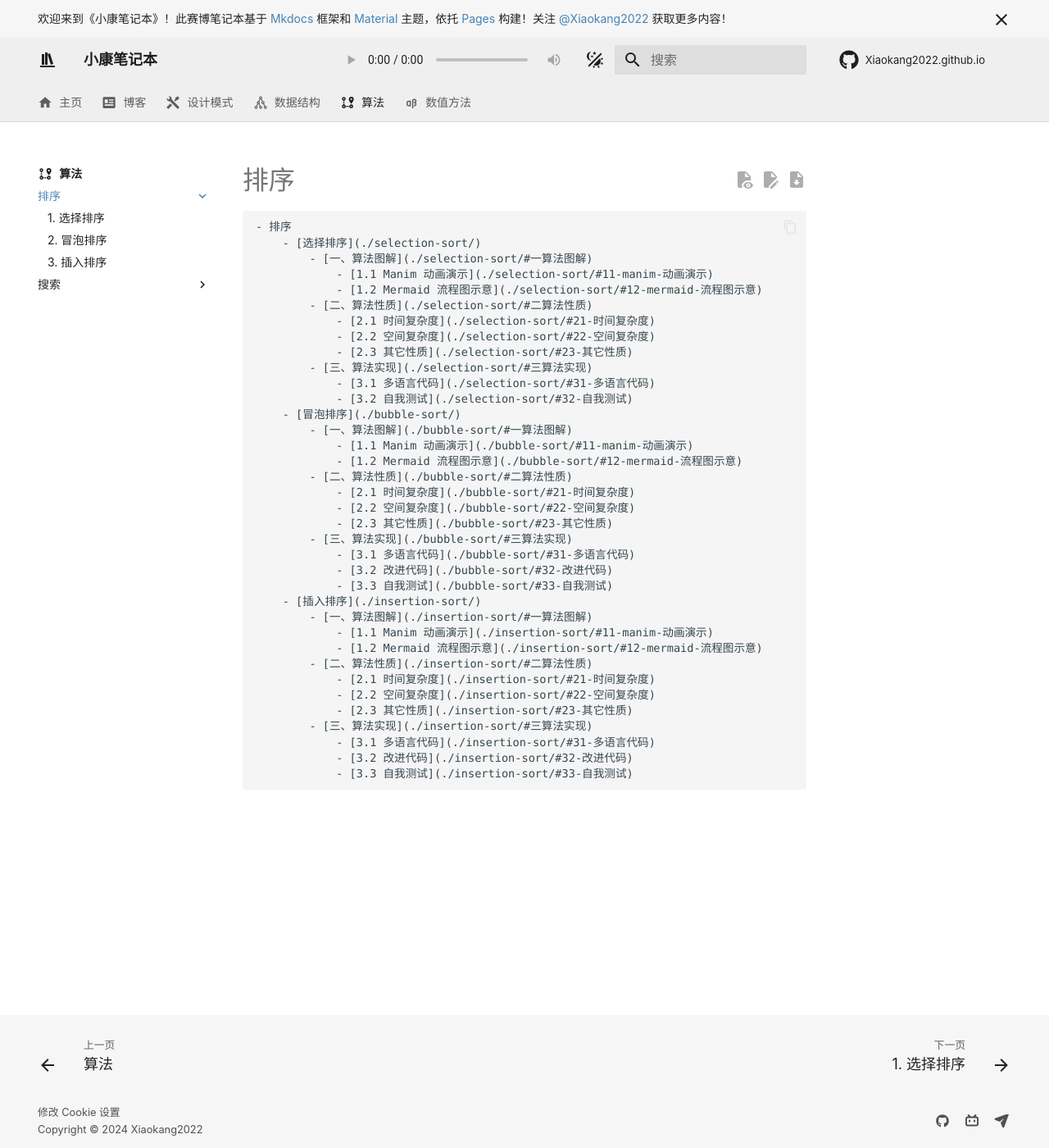
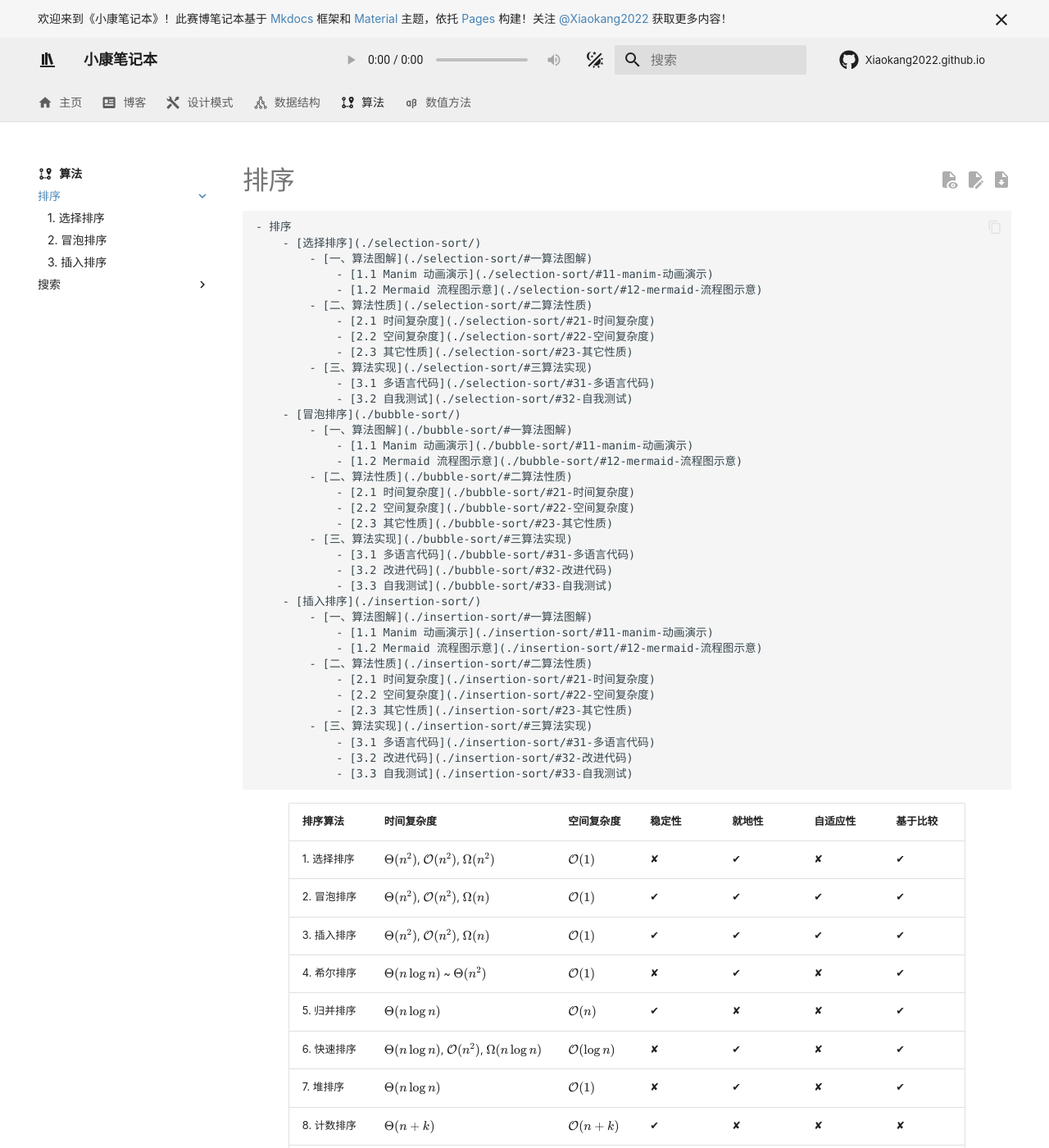
Before and after one commit to Xiaokang2022/Xiaokang2022.github.io, an MkDocs documentation site: the page built from docs/algorithm/sort/index.md, in a window 1280 px wide and 1400 px high. Shown: the whole window at 82% size. Built offline with MkDocs 1.6.1 and Material for MkDocs 9.7.7, drawn with Linux system fonts in a browser that asks for light colours; comment, search, counter and statistics services are not loaded; a style sheet for code colours, icons or effects is not loaded; some of the changed lines change nothing that is shown; some of the changed text lies outside the part shown.

Commit message:
改进样式

````diff
--- a/docs/algorithm/sort/index.md
+++ b/docs/algorithm/sort/index.md
@@ -1,5 +1,7 @@
 ---
 comments: true
+hide:
+    - toc
 ---
 
 # 排序
@@ -42,3 +44,16 @@
             - [3.2 改进代码](./insertion-sort/#32-改进代码)
             - [3.3 自我测试](./insertion-sort/#33-自我测试)
 ```
+
+| 排序算法    | 时间复杂度                                                 | 空间复杂度            | 稳定性 | 就地性 | 自适应性 | 基于比较 |
+| :---------- | :--------------------------------------------------------- | :-------------------- | :----- | :----- | :------- | :------- |
+| 1. 选择排序 | $\Theta(n^2)$, $\mathcal{O}(n^2)$, $\Omega(n^2)$           | $\mathcal{O}(1)$      | ✘      | ✔      | ✘        | ✔        |
+| 2. 冒泡排序 | $\Theta(n^2)$, $\mathcal{O}(n^2)$, $\Omega(n)$             | $\mathcal{O}(1)$      | ✔      | ✔      | ✔        | ✔        |
+| 3. 插入排序 | $\Theta(n^2)$, $\mathcal{O}(n^2)$, $\Omega(n)$             | $\mathcal{O}(1)$      | ✔      | ✔      | ✔        | ✔        |
+| 4. 希尔排序 | $\Theta(n \log n)$ ~ $\Theta(n^2)$                         | $\mathcal{O}(1)$      | ✘      | ✔      | ✘        | ✔        |
+| 5. 归并排序 | $\Theta(n \log n)$                                         | $\mathcal{O}(n)$      | ✔      | ✘      | ✘        | ✔        |
+| 6. 快速排序 | $\Theta(n \log n)$, $\mathcal{O}(n^2)$, $\Omega(n \log n)$ | $\mathcal{O}(\log n)$ | ✘      | ✔      | ✘        | ✔        |
+| 7. 堆排序   | $\Theta(n \log n)$                                         | $\mathcal{O}(1)$      | ✘      | ✔      | ✘        | ✔        |
+| 8. 计数排序 | $\Theta(n+k)$                                              | $\mathcal{O}(n+k)$    | ✔      | ✘      | ✘        | ✘        |
+| 9. 基数排序 | $\Theta(n+k)$, $\mathcal{O}(n^2)$, $\Omega(n+k)$           | $\mathcal{O}(n+k)$    | ✔      | ✘      | ✘        | ✘        |
+| 10. 桶排序  | $\Theta(d\times(n+k))$                                     | $\mathcal{O}(n+k)$    | ✔      | ✘      | ✘        | ✘        |
--- a/docs/overrides/css/extra.css
+++ b/docs/overrides/css/extra.css
@@ -157,3 +157,8 @@
     color: var(--md-code-fg-color);
     background-color: var(--md-code-bg-color);
 }
+
+/*公式字体略微减小*/
+.arithmatex {
+    font-size: small;
+}
--- /dev/null
+++ b/docs/overrides/js/katex.js
@@ -0,0 +1,12 @@
+// https://squidfunk.github.io/mkdocs-material/reference/math/#katex
+
+document$.subscribe(({ body }) => {
+    renderMathInElement(body, {
+        delimiters: [
+            { left: "$$", right: "$$", display: true },
+            { left: "$", right: "$", display: false },
+            { left: "\\(", right: "\\)", display: false },
+            { left: "\\[", right: "\\]", display: true }
+        ],
+    })
+})
--- a/docs/overrides/js/mathjax.js
+++ /dev/null
@@ -1,21 +0,0 @@
-// https://squidfunk.github.io/mkdocs-material/reference/math/
-
-window.MathJax = {
-  tex: {
-    inlineMath: [["\\(", "\\)"]],
-    displayMath: [["\\[", "\\]"]],
-    processEscapes: true,
-    processEnvironments: true
-  },
-  options: {
-    ignoreHtmlClass: ".*|",
-    processHtmlClass: "arithmatex"
-  }
-};
-
-document$.subscribe(() => {
-  MathJax.startup.output.clearCache()
-  MathJax.typesetClear()
-  MathJax.texReset()
-  MathJax.typesetPromise()
-})
--- a/mkdocs.yml
+++ b/mkdocs.yml
@@ -269,10 +269,11 @@
 extra_javascript:
   - js/click-colorful.js # 鼠标点击效果
   - js/shortcuts.js # 绑定左右键换页的键盘快捷键
-  - js/mathjax.js # 数学表达式
+  - js/katex.js # 数学表达式
   - js/thebe.js
   - js/tablesort.js # 表格排序功能
-  - https://unpkg.com/mathjax@latest/es5/tex-mml-chtml.js # 数学表达式运行环境
+  - https://unpkg.com/katex@latest/dist/katex.min.js # 数学表达式
+  - https://unpkg.com/katex@latest/dist/contrib/auto-render.min.js # 自动渲染数学表达式
   - https://unpkg.com/tablesort@latest/dist/tablesort.min.js # 表格排序功能运行环境（默认文本类型）
   - https://unpkg.com/tablesort@latest/dist/sorts/tablesort.date.min.js # 表格排序功能（日期类型）
   - https://unpkg.com/tablesort@latest/dist/sorts/tablesort.dotsep.min.js # 表格排序功能（点分割类型）
@@ -285,6 +286,7 @@
 
 extra_css:
   - css/extra.css # 加载自定义的样式
+  - https://unpkg.com/katex@latest/dist/katex.min.css # 数学表达式
   - https://cdnjs.cloudflare.com/ajax/libs/font-awesome/4.7.0/css/font-awesome.min.css # 图标字体库
   - https://cdnjs.cloudflare.com/ajax/libs/lxgw-wenkai-screen-webfont/1.5.0/style.min.css # 设置字体（霞鹜文楷）【版本不能再更高了，会导致公式字体变小】
 
````
